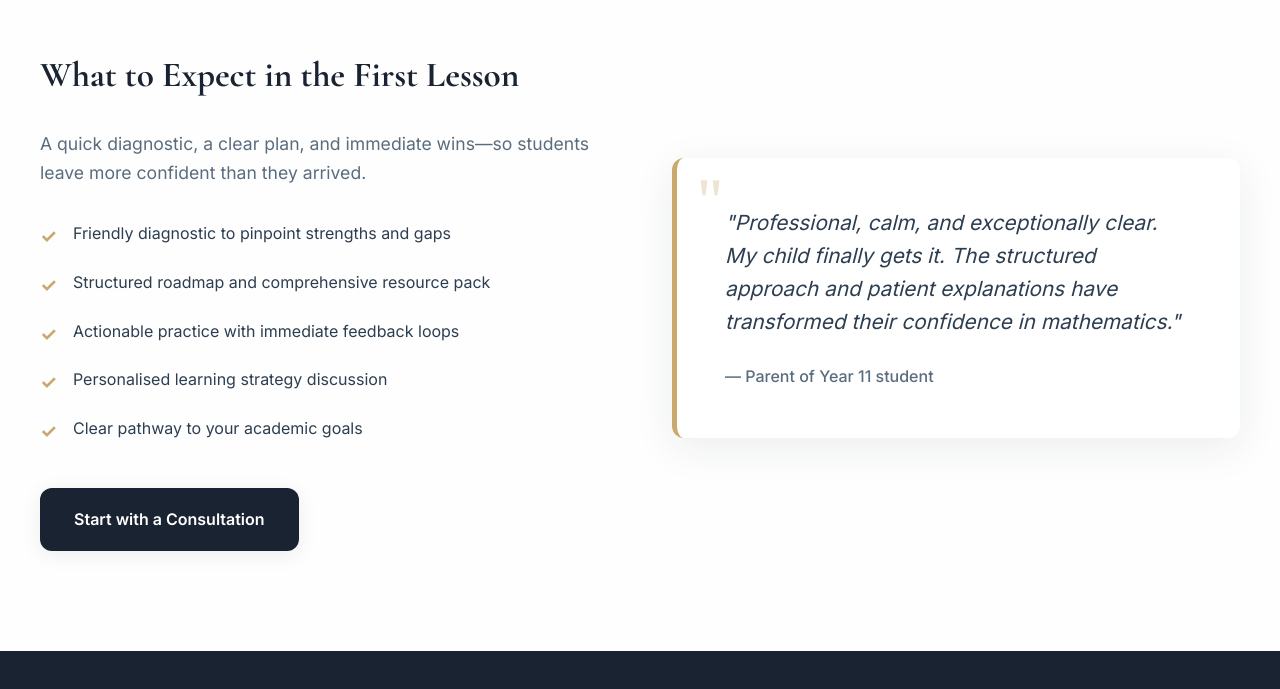
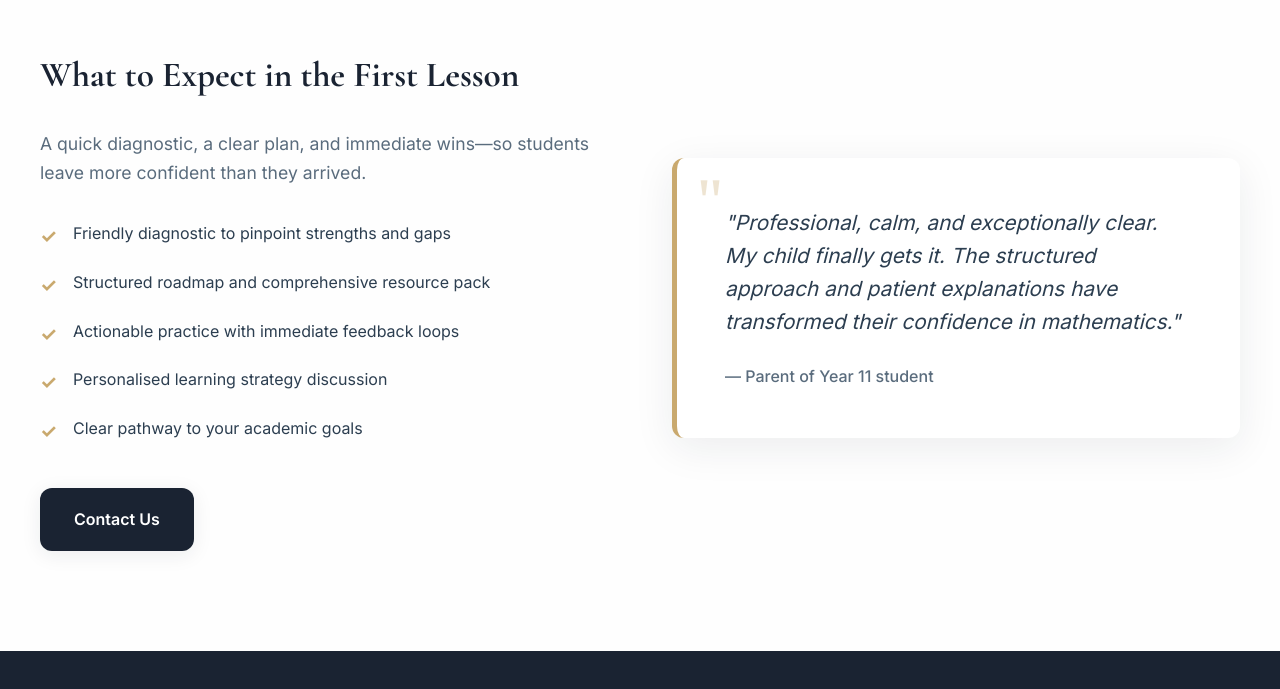
Before and after one commit to sofiagilardini/excellence-at-hand, a plain HTML site: page index.html in a window 1280 px wide. Shown: the part 2213-2902 px from the top of the page. Drawn offline with nearby package versions, Linux system fonts and the light colour scheme.

Commit message:
D6 - contact us

```diff
--- a/index.html
+++ b/index.html
@@ -104,7 +104,7 @@
           <li>Personalised learning strategy discussion</li>
           <li>Clear pathway to your academic goals</li>
         </ul>
-        <a href="subjects.html" class="cta cta-primary">Start with a Consultation</a>
+        <a href="mailto:info@excellenceathand.com" class="cta cta-primary">Contact Us</a>
       </div>
       <div class="testimonial reveal">
         <blockquote>
```
